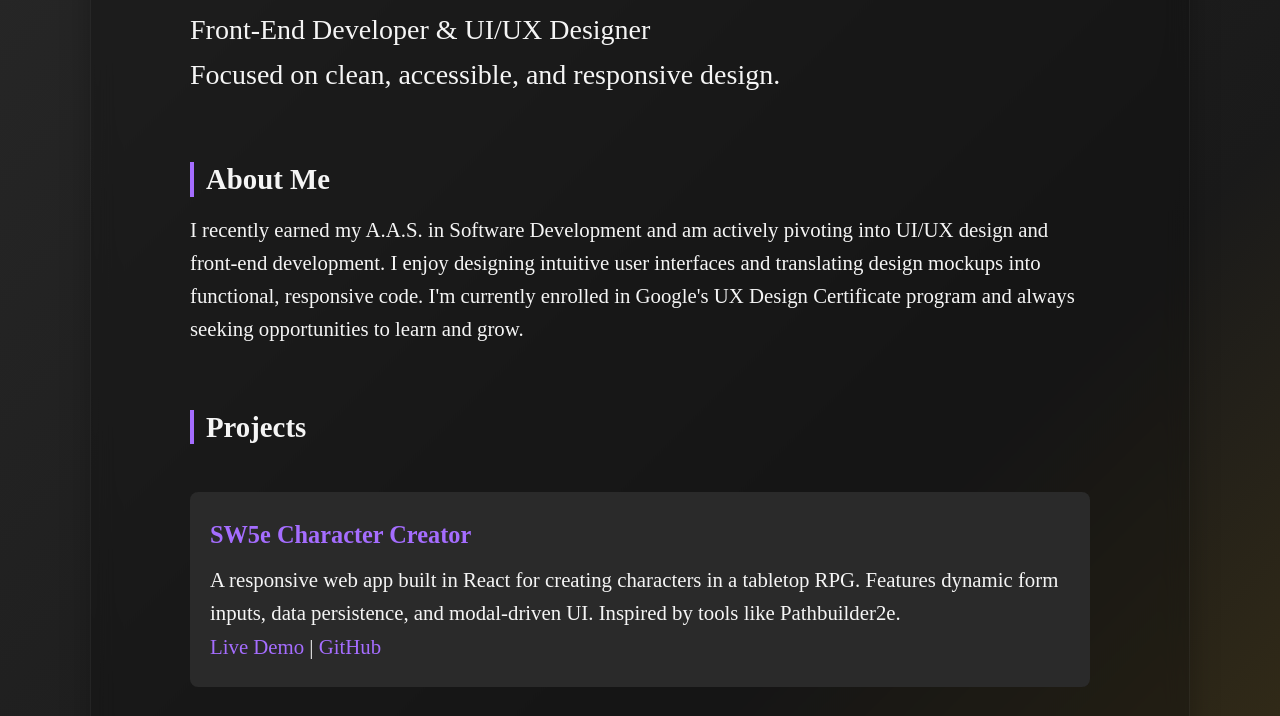
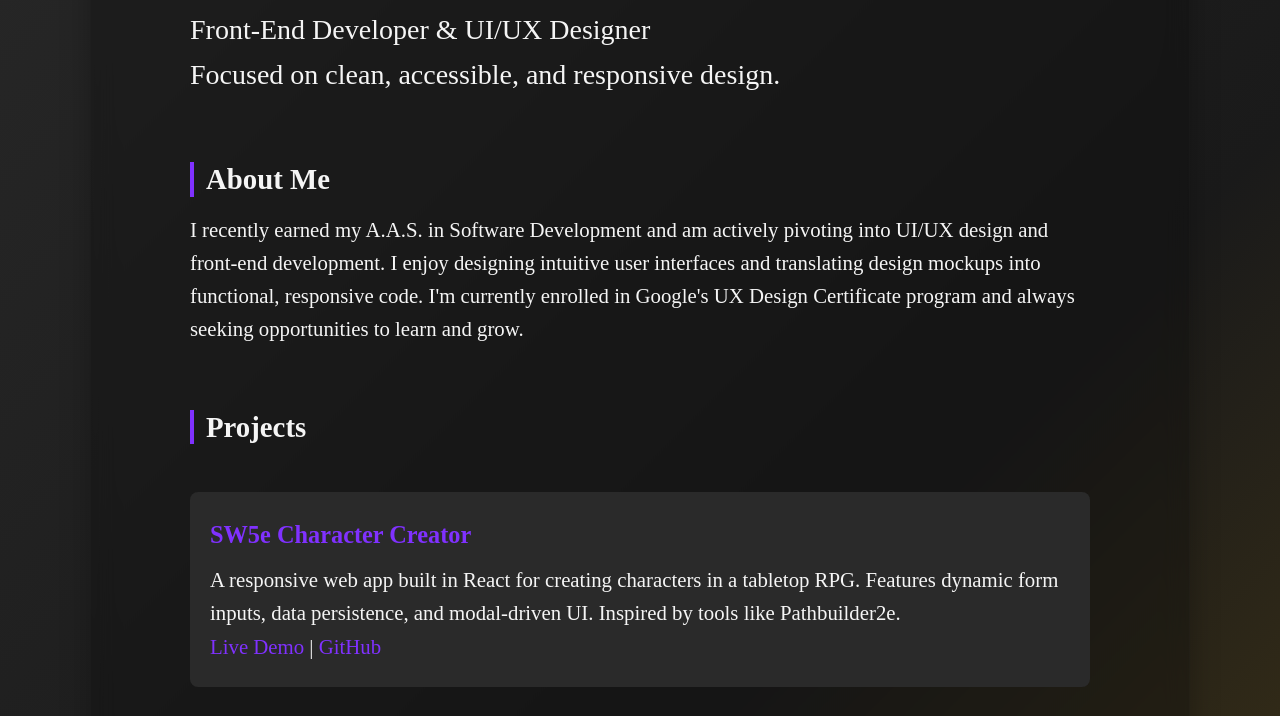
Before and after one commit to jayers14/portfolio, a plain HTML site: page index.html in a window 1280 px wide. Shown: the part 247-963 px from the top of the page. Drawn offline with Linux system fonts and the light colour scheme.

Commit message:
Update 2.5

```diff
--- a/style.css
+++ b/style.css
@@ -1,7 +1,7 @@
 :root {
   --bg: #1e1e1e;
   --fg: #f5f5f5;
-  --accent: #a56dff;
+  --accent: #8031ff;
 }
 * {
   box-sizing: border-box;
@@ -13,7 +13,6 @@ body {
   margin: 0;
   padding: 0;
   font-family: var(--font-body);
-  /* background: linear-gradient(-45deg, #252525 0%, #1c1c1c 20%, #282605 40%, #1a1a1a 60%, #242424 80%, #141414 100%); */
   background: linear-gradient(-45deg,
   #2c2c2c 0%,      /* slightly lighter gray */
   #1c1c1c 20%,
@@ -218,7 +217,7 @@ a {
   max-width: 1100px;
   margin: auto;
   padding: 2rem;
-  border: 1px solid rgba(255, 255, 255, 0.05);
+  border: 1px solid rgba(88, 88, 88, 0.05);
   border-radius: 16px;
   background: rgba(12, 12, 12, 0.301);
   backdrop-filter: blur(12px);
@@ -275,6 +274,10 @@ a:hover::after {
     padding: 1rem 0;
   }
 
+  title {
+    text-align: center;
+  }
+
   .glass-wrapper {
     padding: 1.5rem 1rem;
     border-radius: 0;
```
